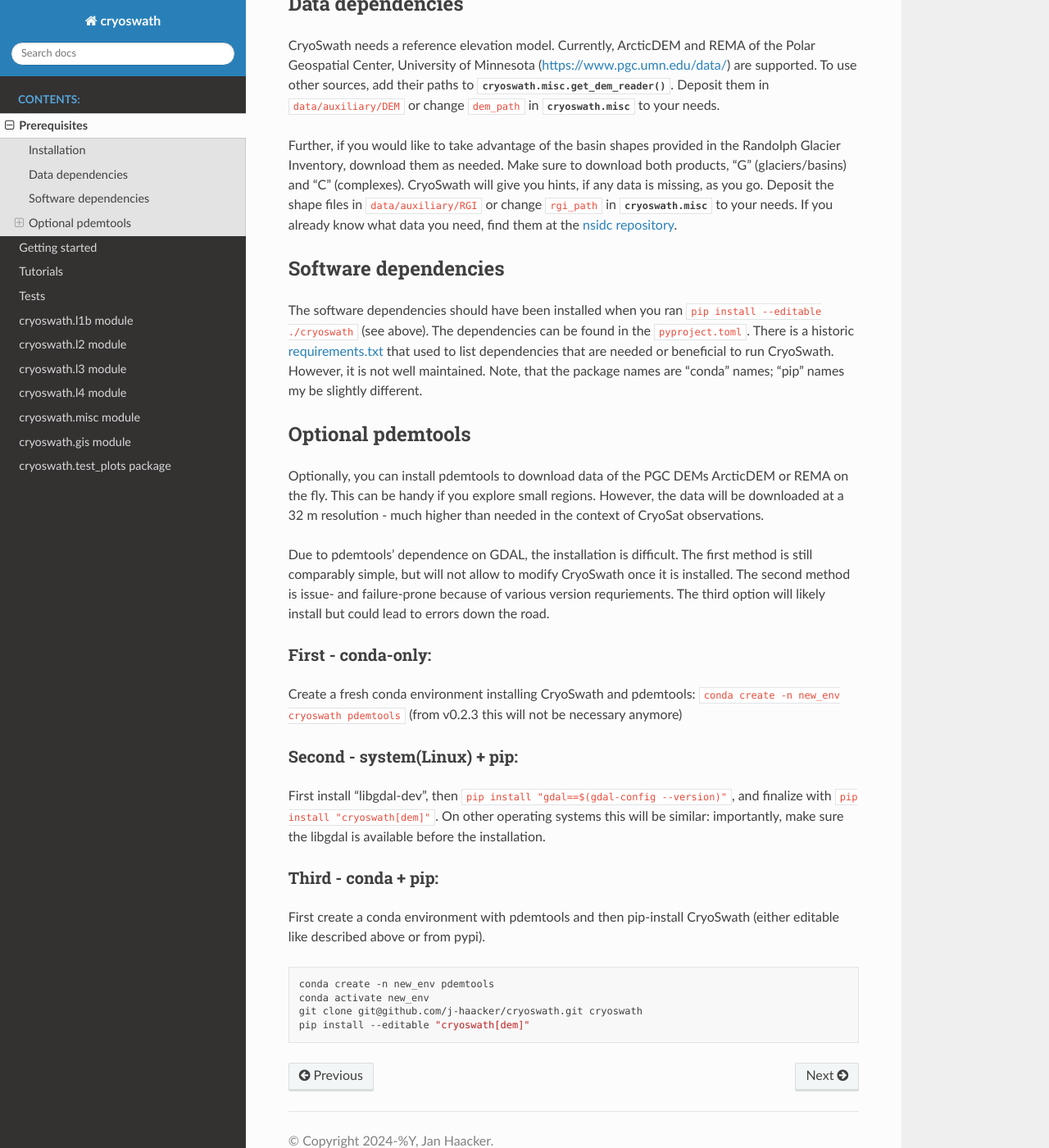
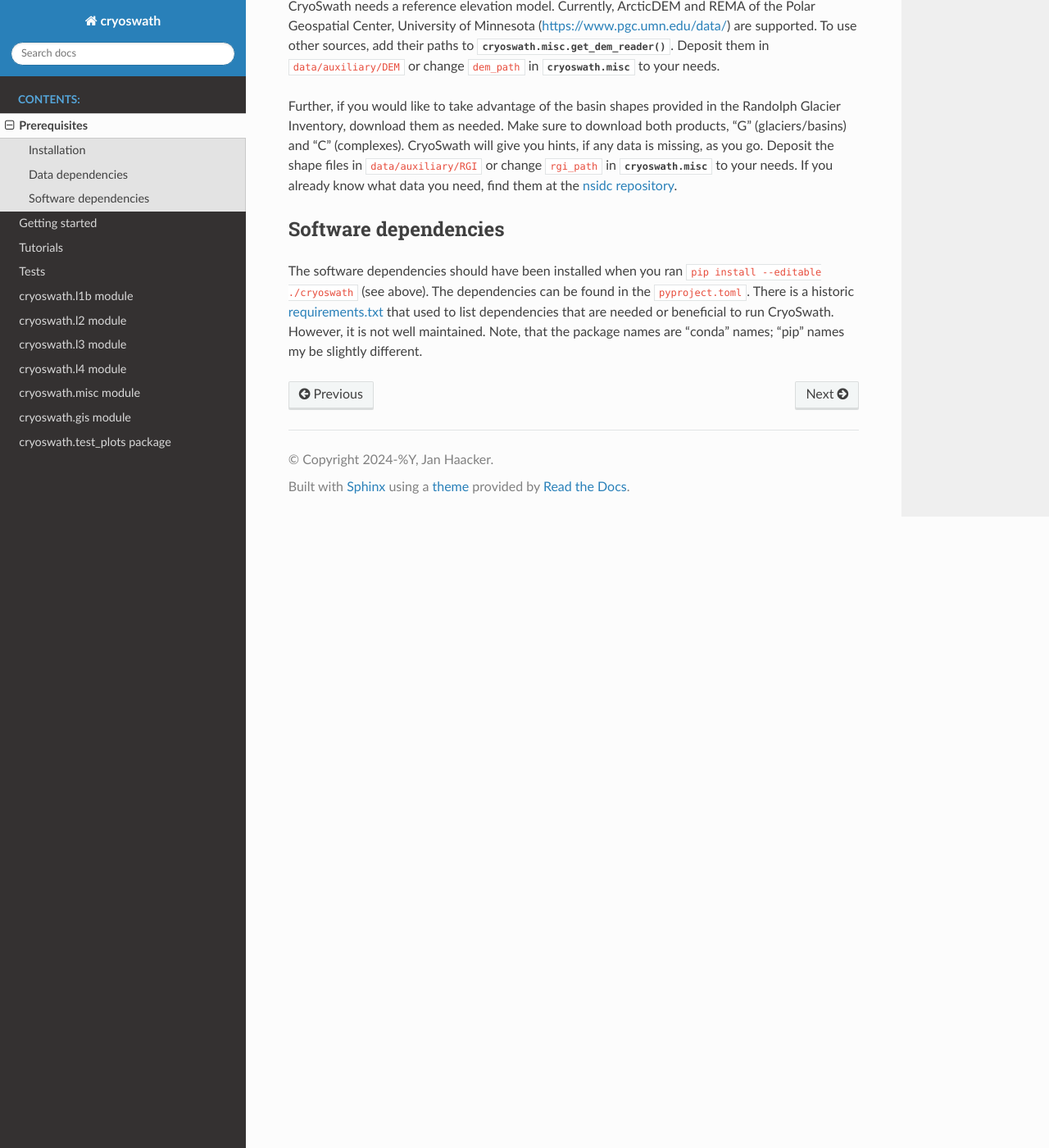
Before and after one commit to j-haacker/cryoswath, a Sphinx documentation site: the page built from docs/prerequisites.rst, in a window 1280 px wide and 1400 px high, scrolled down 784 px. Shown: the whole window at 82% size. Built offline with Sphinx 7.4.7 and the Read the Docs theme 3.1.0, drawn with Linux system fonts in a browser that asks for light colours; some of the changed text lies outside the part shown.

Commit message:
chore: remove pdemtool instructions

```diff
--- a/docs/prerequisites.rst
+++ b/docs/prerequisites.rst
@@ -6,10 +6,7 @@ Prerequisites
 Installation
 ------------
 
-*note: if you wish to install the optional pdemtools, see below before
-proceeding*
-
-To install cryoswath, clone the GitHub repository.
+To install CryoSwath, clone the GitHub repository.
 
 ``git clone git@github.com/j-haacker/cryoswath.git``
 
@@ -62,45 +59,3 @@ that used to list dependencies that are needed or beneficial to run
 CryoSwath. However, it is not well maintained.
 Note, that the package names are "conda" names; "pip" names my be
 slightly different.
-
-Optional pdemtools
-------------------
-
-Optionally, you can install pdemtools to download data of the PGC DEMs
-ArcticDEM or REMA on the fly. This can be handy if you explore small
-regions. However, the data will be downloaded at a 32 m resolution -
-much higher than needed in the context of CryoSat observations.
-
-Due to pdemtools' dependence on GDAL, the installation is difficult. The
-first method is still comparably simple, but will not allow to modify
-CryoSwath once it is installed. The second method is issue- and
-failure-prone because of various version requriements. The third option
-will likely install but could lead to errors down the road.
-
-First - conda-only:
-~~~~~~~~~~~~~~~~~~~
-
-Create a fresh conda environment installing CryoSwath and pdemtools:
-:code:`conda create -n new_env cryoswath pdemtools`
-(from v0.2.3 this will not be necessary anymore)
-
-Second - system(Linux) + pip:
-~~~~~~~~~~~~~~~~~~~~~~~~~~~~~
-
-First install "libgdal-dev", then :code:`pip install
-"gdal==$(gdal-config --version)"`, and finalize with :code:`pip install
-"cryoswath[dem]"`. On other operating systems this will be similar:
-importantly, make sure the libgdal is available before the installation.
-
-Third - conda + pip:
-~~~~~~~~~~~~~~~~~~~~
-
-First create a conda environment with pdemtools and then pip-install
-CryoSwath (either editable like described above or from pypi).
-
-.. code-block:: bash
-
-    conda create -n new_env pdemtools
-    conda activate new_env
-    git clone git@github.com/j-haacker/cryoswath.git cryoswath
-    pip install --editable "cryoswath[dem]"
--- a/pyproject.toml
+++ b/pyproject.toml
@@ -55,8 +55,7 @@ file = "LICENSE.txt"
 dev = ["flit", "pip-compile", "ruff"]
 docs = ["sphinx", "sphinx-rtd-theme"]
 notebooks = ["ipykernel"]
-dem = ["pdemtools"]
-all = ["cryoswath[dev,docs,notebooks,dem]"]
+all = ["cryoswath[dev,docs,notebooks]"]
 
 [project.urls]
 Repository = "https://github.com/j-haacker/cryoswath.git"
```
